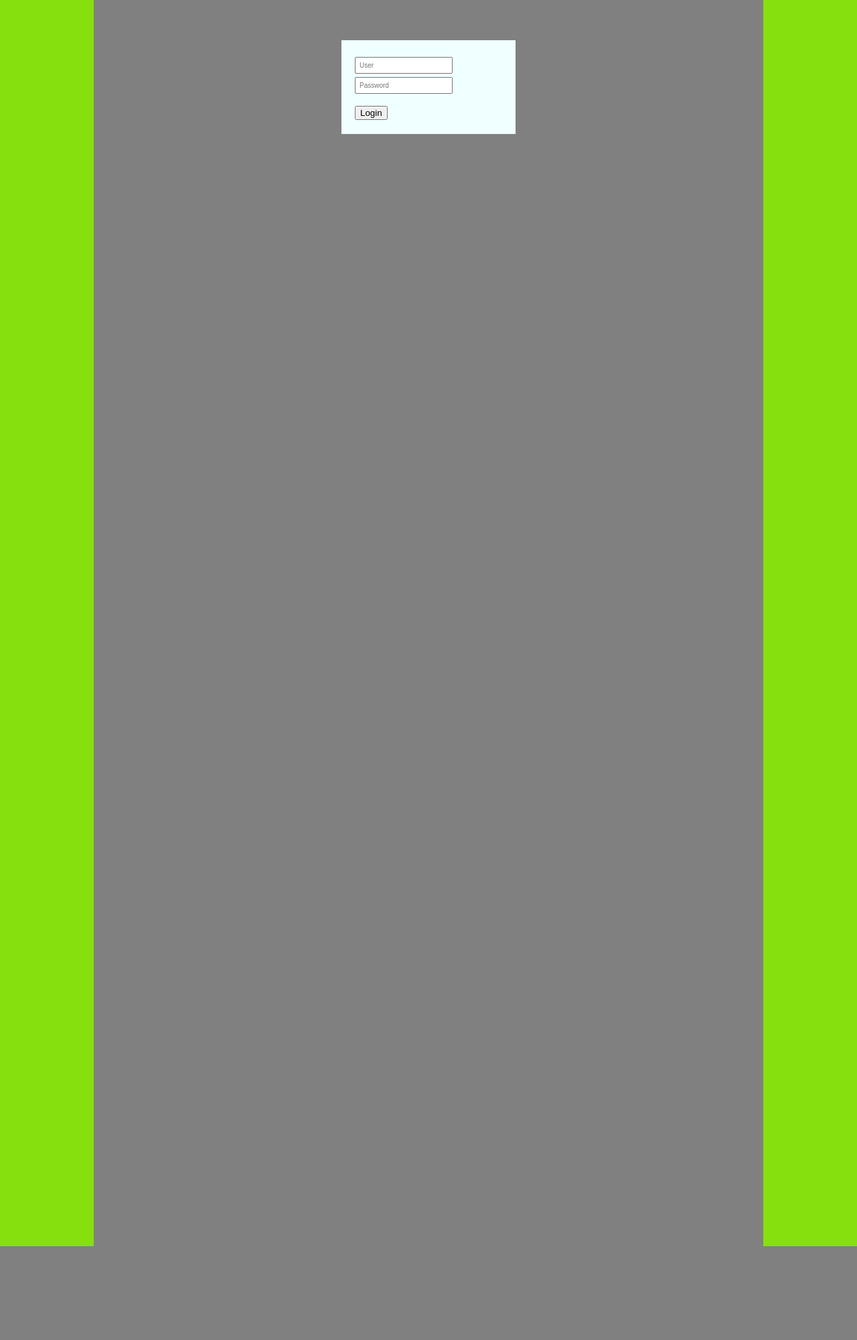
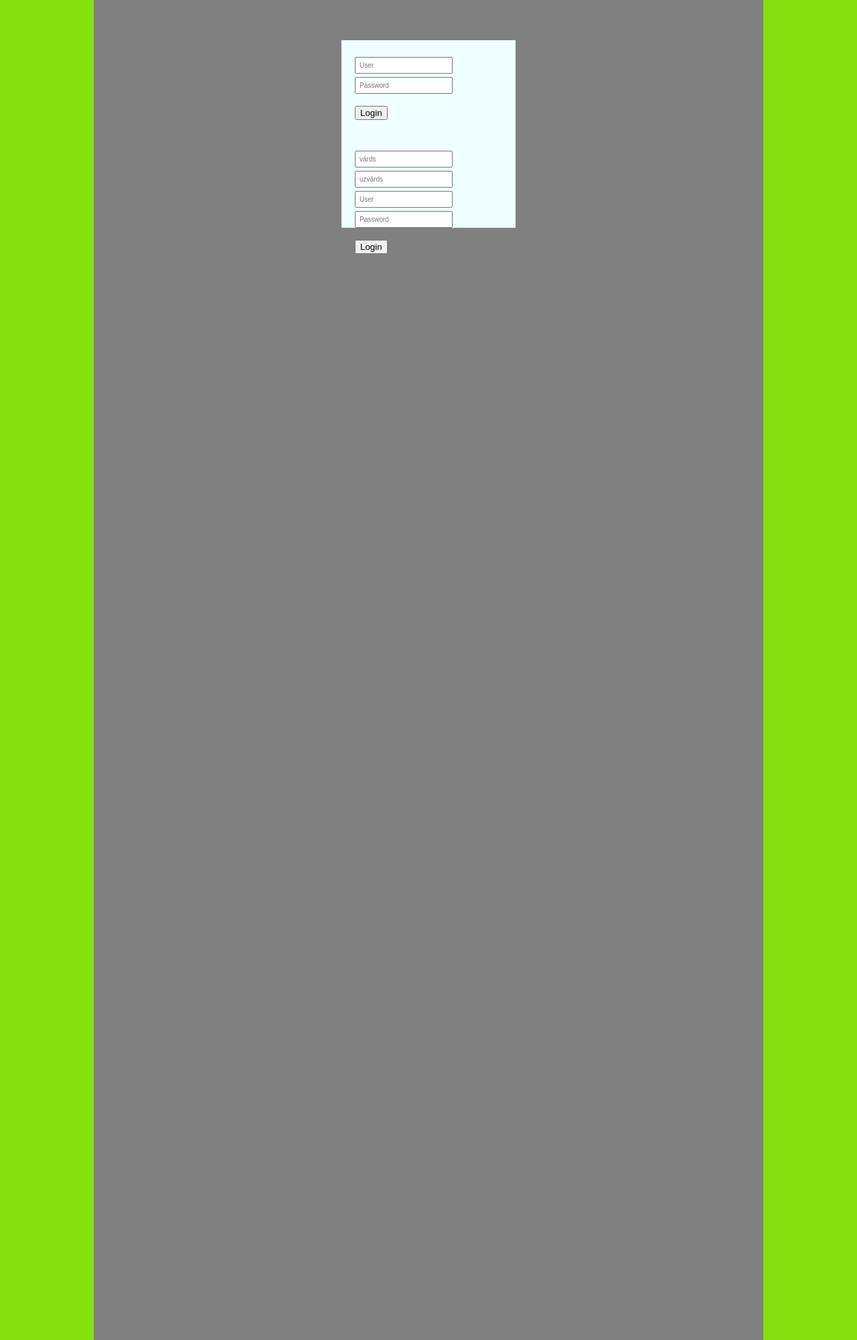
Before and after one commit to Bi6Tasty/homepage, a PHP site: page / in a window 1280 px wide. Shown: the part 398-2398 px from the top of the page at 67% size. Before the commit the page ends 2258 px from the top, so only its background shows below. Run offline with PHP 8.4, Linux system fonts and the light colour scheme.

Commit message:
add user/password

```diff
--- a/index.html
+++ b/index.html
@@ -38,6 +38,17 @@
                     <button type="submit">Login</button>
                 </form>
             </div>
+        <div id="content">
+            <div class="login">
+                <form action="add.php" method="POST">
+                    <input name="vards" type="text" placeholder="vārds"/>
+                    <input name="uzvards" type="text" placeholder="uzvārds"/>
+                    <input name="login" type="text" placeholder="User"/>
+                    <input name="password" type="password" placeholder="Password"/>
+                    <br/><br/>
+                    <button type="submit">Login</button>
+                </form>
+            </div>
         </div>
     </div>
 </body>
--- a/proc.php
+++ b/proc.php
@@ -1,9 +1,9 @@
 <?php
 $l = $_POST["login"];
-$p = $_POST["password"];
+$p = md5($_POST["password"]);
 
 include("cfg.php");
-$result = $mysqli->query("SELECT * FROM idk WHERE login = '$l' and password = '$p'");
+$result = $mysqli->query("SELECT * FROM idk WHERE login = '$l' and password = 'md5($p)'");
 if (mysqli_num_rows($result) > 0){
     echo "veri gud";
 }
```
Also changed, not shown: add.php (added).
